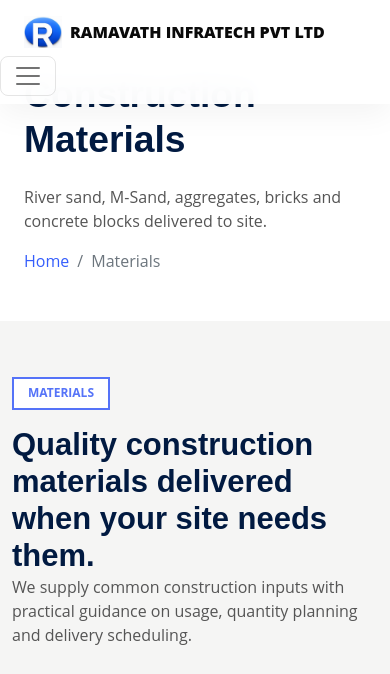
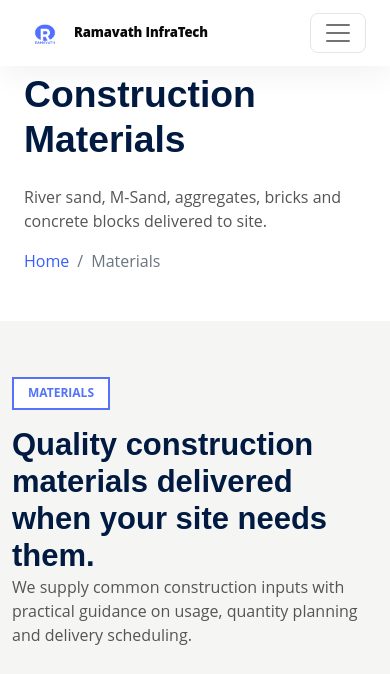
Before and after one commit to jatint1203/pitechware.com, a website with bundled scripts: page feature.html in a window 390 px wide. Shown: the top 674 px of the page. Built offline with nearby package versions, Linux system fonts and the light colour scheme.

Commit message:
Refactor brand name to "Ramavath InfraTech" across all HTML files and update CSS for improved layout and responsiveness of the navbar and brand mark.

```diff
--- a/css/style.css
+++ b/css/style.css
@@ -452,28 +452,44 @@
   white-space: nowrap;
 }
 
+.navbar .navbar-brand {
+  padding-top: 10px;
+  padding-bottom: 10px;
+  max-width: 320px;
+}
+
 .brand-mark {
   display: flex;
   align-items: center;
-  gap: 12px;
+  gap: clamp(8px, 1.5vw, 12px);
   color: var(--dark);
-  font-size: clamp(1.05rem, 1.65vw, 1.65rem);
   font-weight: 800;
-  line-height: 1;
-  text-transform: uppercase;
-  white-space: nowrap;
+  line-height: 1.2;
+  min-width: 0;
 }
 
 .brand-mark img {
-  width: 75px;
-  height: 75px;
+  flex-shrink: 0;
+  width: clamp(44px, 9vw, 56px);
+  height: clamp(44px, 9vw, 56px);
   object-fit: contain;
-  mix-blend-mode: rgba(255, 255, 255, 0.96);
+  display: block;
+  border-radius: 10px;
 }
 
 .brand-mark span {
   color: var(--dark);
-  letter-spacing: 0;
+  font-size: clamp(0.9rem, 2.2vw, 1.3rem);
+  font-weight: 800;
+  line-height: 1.2;
+  letter-spacing: -0.01em;
+  min-width: 0;
+}
+
+@media (min-width: 992px) {
+  .brand-mark span {
+    white-space: nowrap;
+  }
 }
 
 .navbar .navbar-nav .nav-link {
@@ -509,8 +525,19 @@
 
 @media (max-width: 991.98px) {
   .navbar {
-    padding-top: 12px;
-    padding-bottom: 12px;
+    padding-top: 10px;
+    padding-bottom: 10px;
+  }
+
+  .navbar .navbar-brand {
+    max-width: calc(100% - 64px);
+    padding-top: 4px;
+    padding-bottom: 4px;
+  }
+
+  .brand-mark span {
+    white-space: normal;
+    max-width: 11.5rem;
   }
 
   .navbar .navbar-nav {
@@ -1062,11 +1089,6 @@
     white-space: normal;
   }
 
-  .brand-mark {
-    white-space: normal;
-    line-height: 1.15;
-  }
-
   .hero-section {
     min-height: 820px;
   }
@@ -1095,12 +1117,17 @@
 @media (max-width: 575.98px) {
   .brand-mark {
     gap: 8px;
-    font-size: 1rem;
   }
 
   .brand-mark img {
-    width: 38px;
-    height: 38px;
+    width: 42px;
+    height: 42px;
+  }
+
+  .brand-mark span {
+    font-size: 0.82rem;
+    max-width: 9.75rem;
+    line-height: 1.15;
   }
 
   .section-kicker {
--- a/feature.html
+++ b/feature.html
@@ -82,8 +82,8 @@
       >
         <a href="index.html" class="navbar-brand ms-4 ms-lg-0"
           ><div class="brand-mark">
-            <img src="img/logo.jpeg" alt="Ramavath InfraTech logo" /><span
-              >Ramavath InfraTech Pvt Ltd</span
+            <img src="img/logo.png" alt="Ramavath InfraTech logo" /><span
+              >Ramavath InfraTech</span
             >
           </div></a
         >
```
Also changed, not shown: 404.html (+1 -1 lines), about.html (+1 -1 lines), contact.html (+1 -1 lines), index.html (+1 -1 lines), materials.html (+1 -1 lines), project.html (+1 -1 lines), service.html (+1 -1 lines), team.html (+1 -1 lines), testimonial.html (+1 -1 lines).
